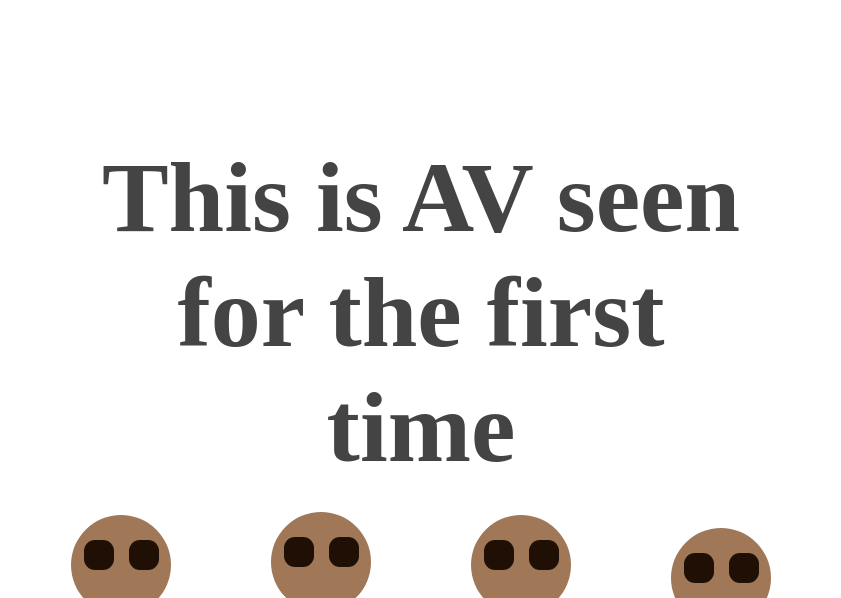
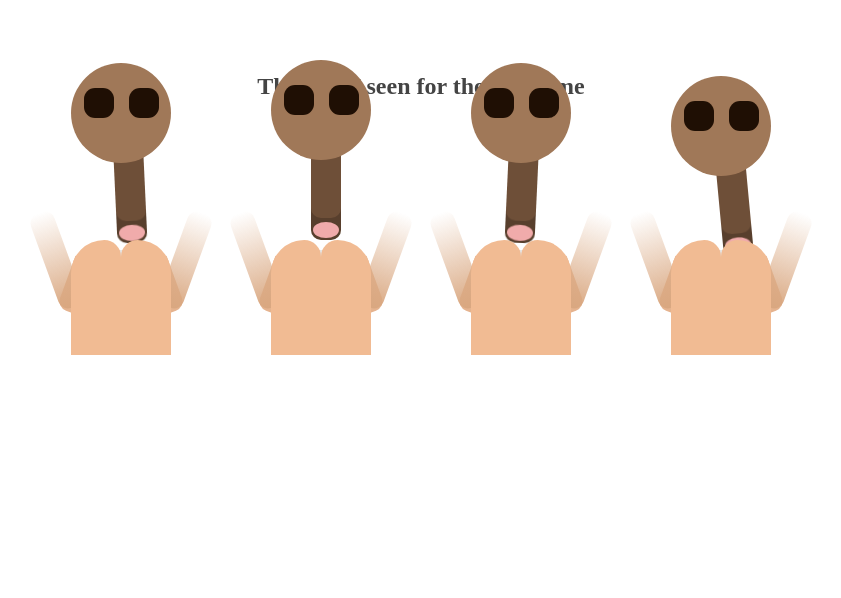
Before and after one commit to sho-yamane/sho-yamane.github.io, a plain HTML site: page the-first-time/index.html in a window 1280 px wide. Shown: the part 202-800 px from the top of the page, without its empty margins (219-1060 px from the left). Drawn offline with Linux system fonts and the light colour scheme.

Commit message:
no message

```diff
--- a/the-first-time/index.html
+++ b/the-first-time/index.html
@@ -44,6 +44,11 @@ body {background-color:#fff;}
 
 html {
     height: 100%;
+}
+
+h1 {
+  margin: 0;
+  font-size: 24px;
 }
 
 #robot {
```
